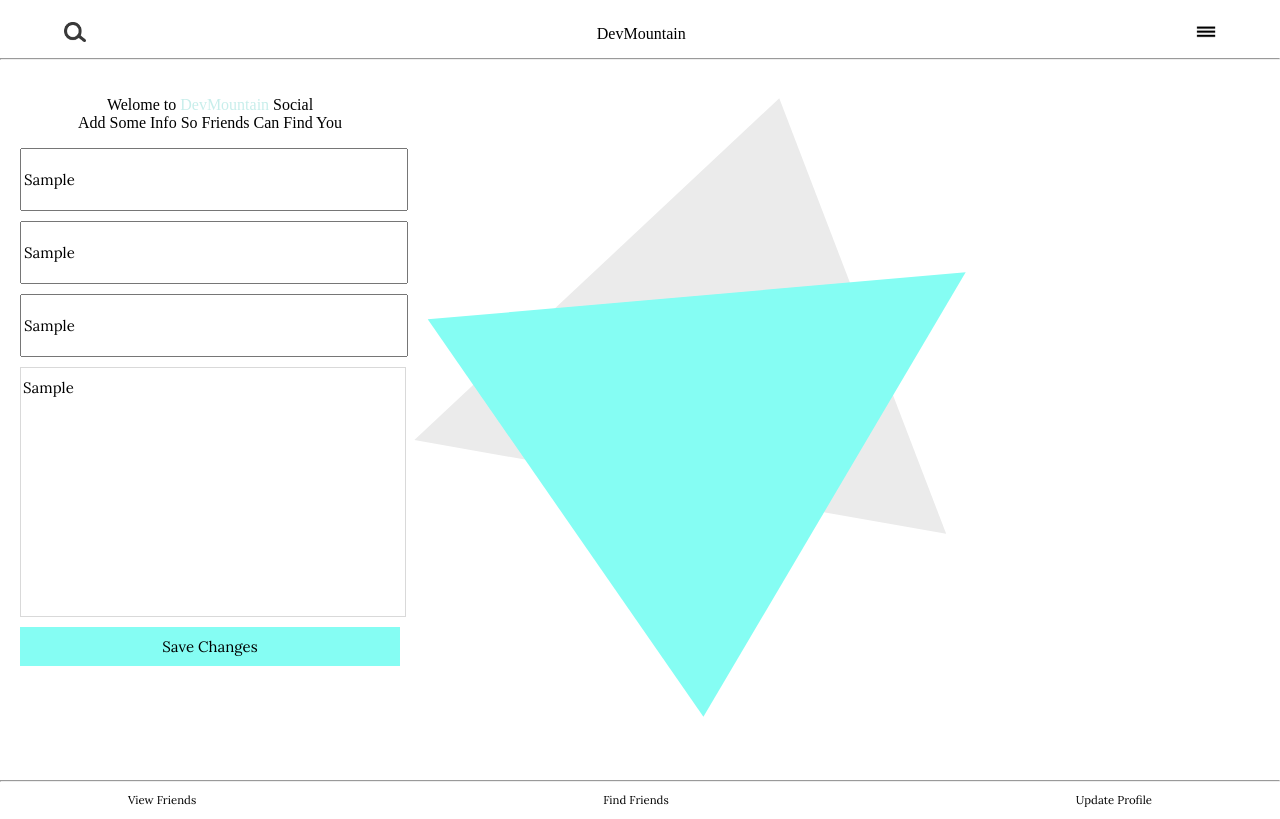
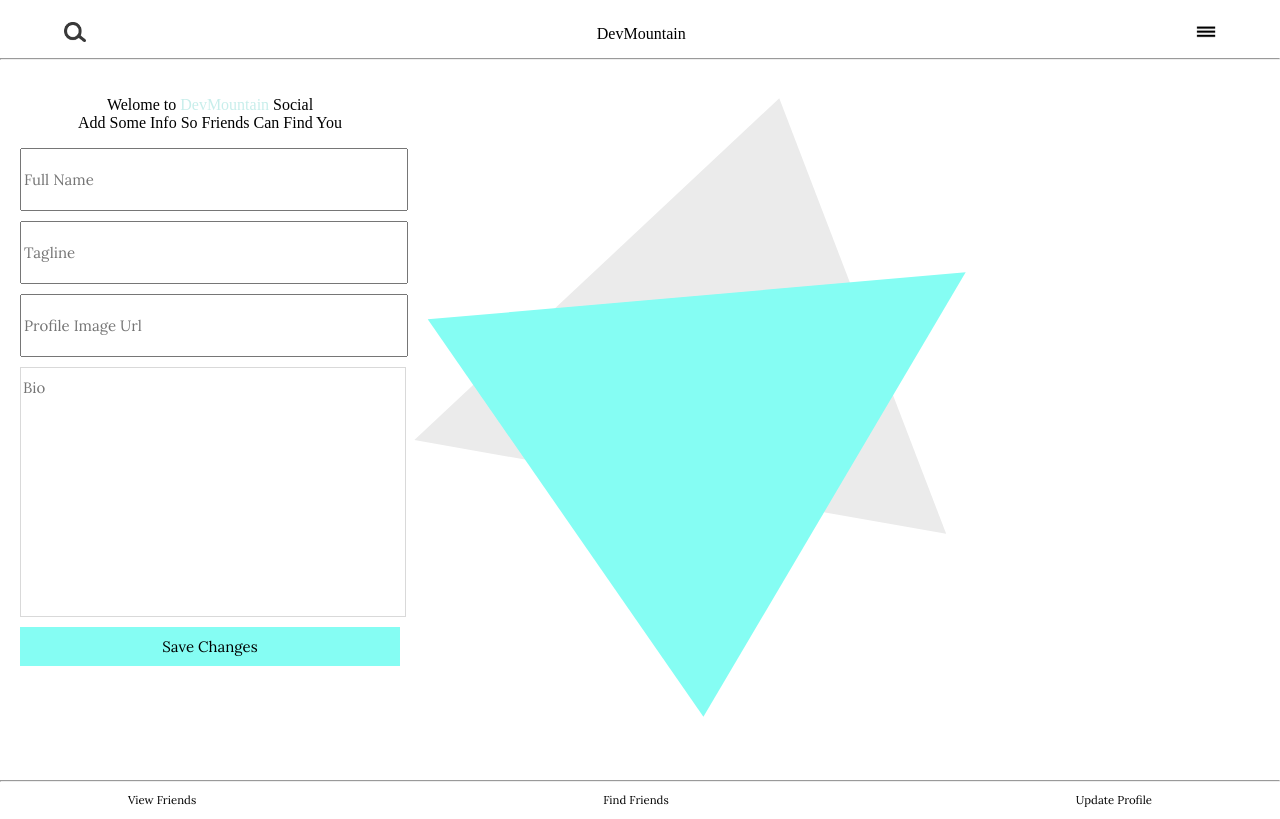
Before and after one commit to wesleyhuang23/intern-project, a plain HTML site: page index.html in a window 1280 px wide. Both pictures are taken after typing "Sample", "Sample", "Sample", "Sample" into the empty fields and a click on the button "Save Changes". Drawn offline with nearby package versions, Linux system fonts and the light colour scheme.

Commit message:
submit box update

```diff
--- a/index.html
+++ b/index.html
@@ -54,9 +54,11 @@
                     </div>
                 </footer>
                 <script src="https://ajax.googleapis.com/ajax/libs/angularjs/1.5.8/angular.js"></script>
+                <script src="https://cdnjs.cloudflare.com/ajax/libs/jquery/3.1.1/jquery.slim.js"></script>
                 <script src="js/app.js"></script>
                 <script src="js/controller.js"></script>
                 <script src="js/service.js"></script>
+                <script src="js/animation.js"></script>
 
 
                 </body>
--- /dev/null
+++ b/js/animation.js
@@ -0,0 +1,6 @@
+$(document).ready(function(){
+  $('.button-wrapper').on('click', function(){
+    $('input').val('');
+    $('textarea[placeholder=Bio]').val('');
+  });
+});
--- a/js/service.js
+++ b/js/service.js
@@ -10,6 +10,7 @@ this.storeProfile = function(fn, tagline, imgUrl, bio){
   profile.bio = bio;
   friendData.push(profile);
   console.log(friendData);
+  alert('Congratulations! We successfully created your profile.');
 };
 
 });
```
